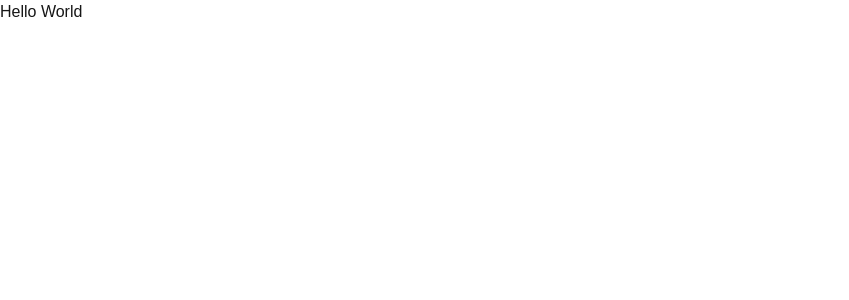
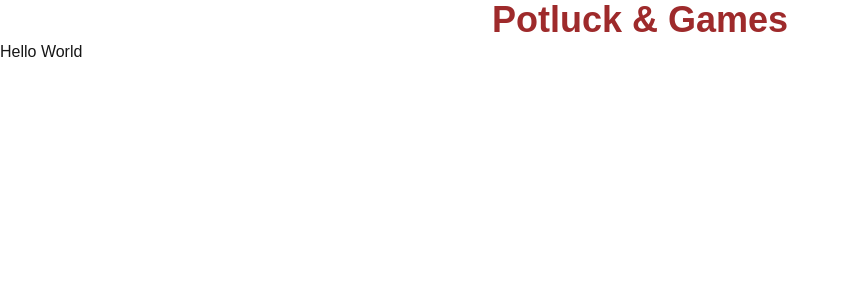
Before and after one commit to jcsmileyjr/potluckgames, a Next.js app: page / in a window 1280 px wide. Shown: the top 300 px of the page, without its empty margins (0-849 px from the left). Built offline with nearby package versions, Linux system fonts and the light colour scheme.

Commit message:
Feat Header - Display the app's title

```diff
--- /dev/null
+++ b/src/app/layout/Header/Header.tsx
@@ -0,0 +1,8 @@
+
+export default function Header() {
+    return (
+        <header>
+            <h1 className="text-accentRed font-bold text-center text-4xl">Potluck & Games</h1>
+        </header>
+    );
+}
--- a/src/app/page.tsx
+++ b/src/app/page.tsx
@@ -1,8 +1,10 @@
 import Image from "next/image";
+import Header from "./layout/Header/Header";
 
 export default function Home() {
   return (
-    <div className="">
+    <div className="bg-white h-screen">
+      <Header />
       <main className="">
         Hello World
       </main>
--- a/tailwind.config.ts
+++ b/tailwind.config.ts
@@ -7,6 +7,11 @@ const config: Config = {
     "./src/app/**/*.{js,ts,jsx,tsx,mdx}",
   ],
   theme: {
+    colors: {
+      'accentRed' : '#9e2a2b',
+      'primaryBrown' : '#540b0e',
+      'white' : '#FFFFFF',
+    },
     extend: {
       colors: {
         background: "var(--background)",
```
